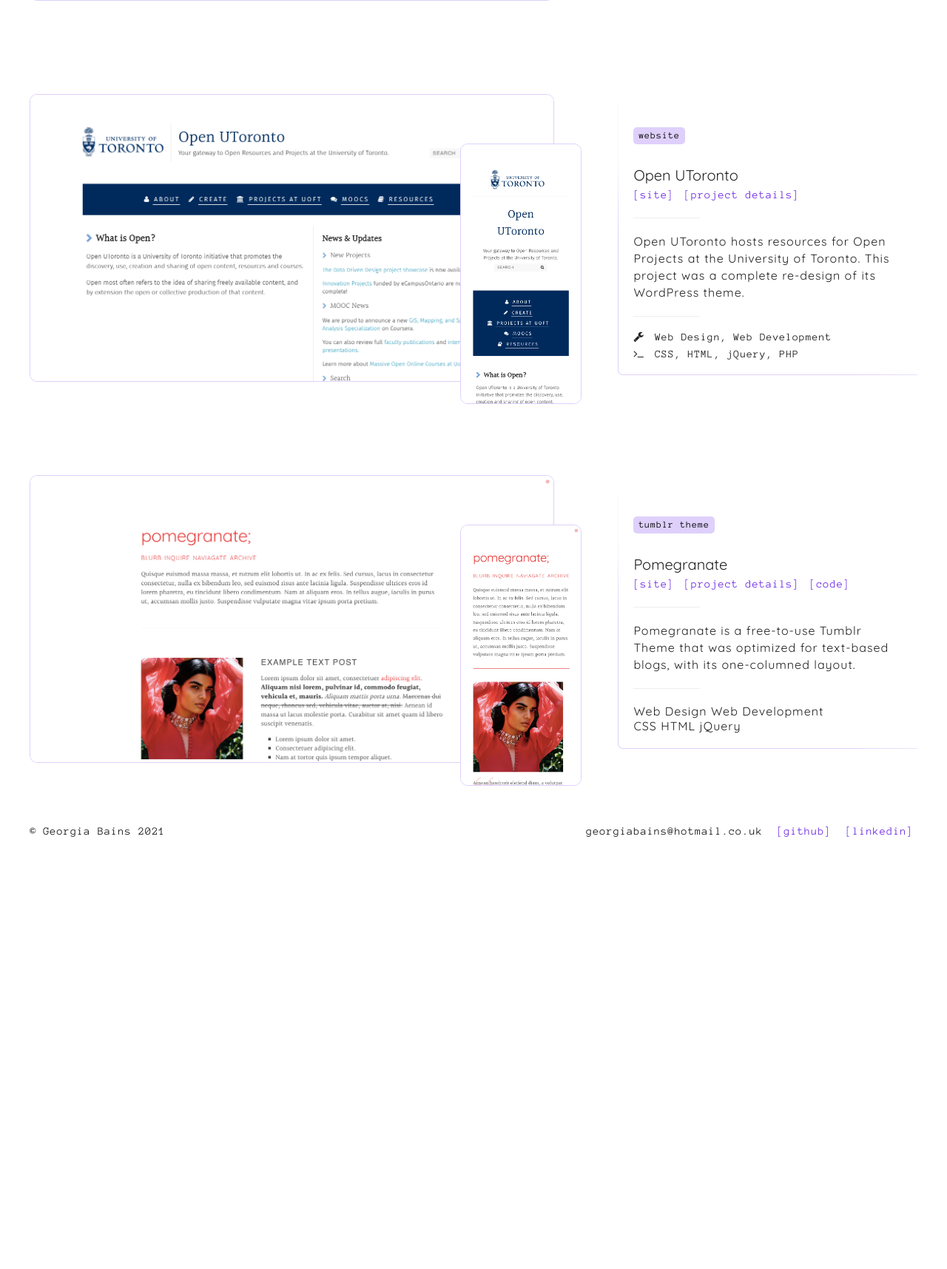
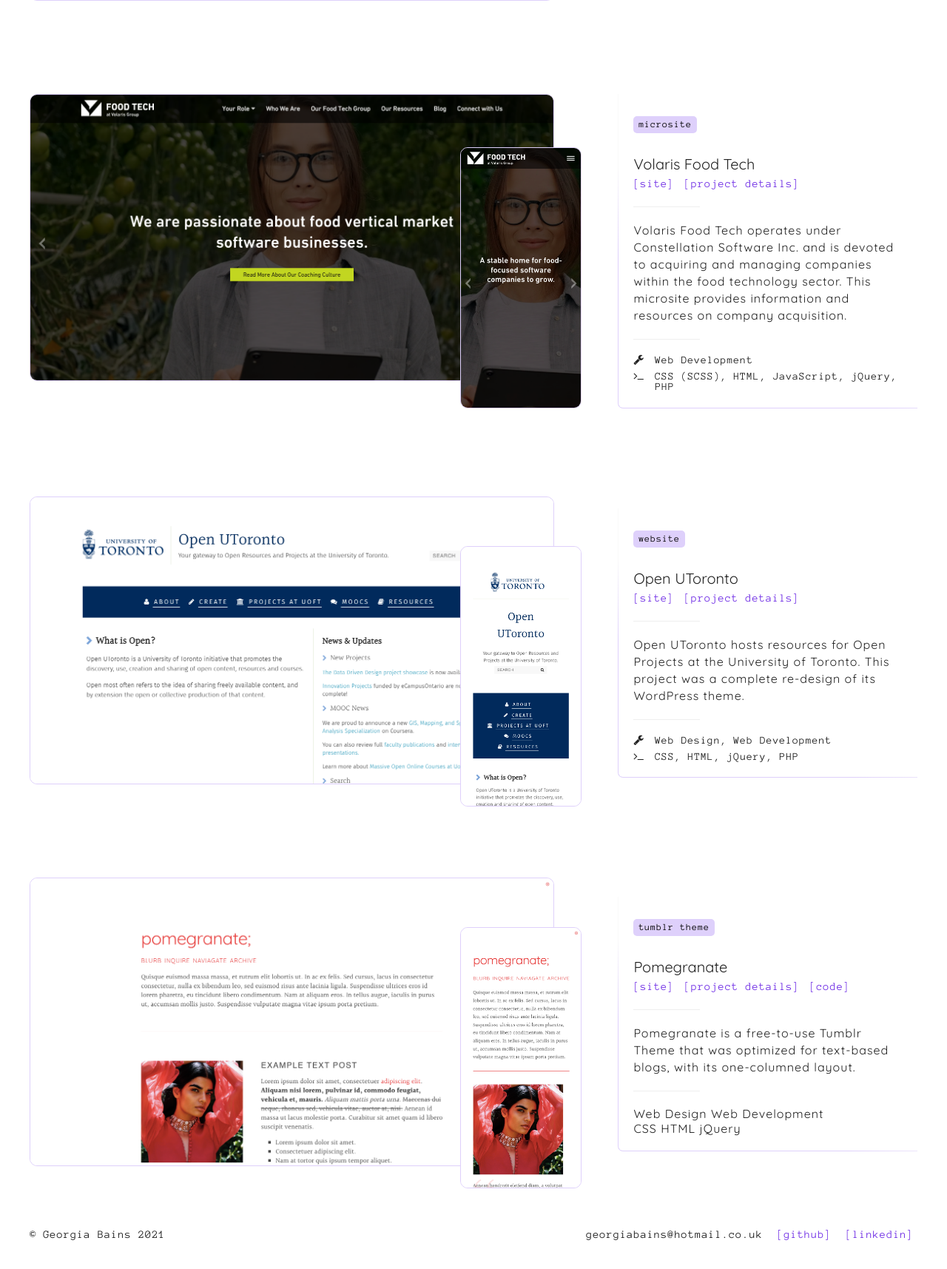
Before and after one commit to georgiabains/new_portfolio, a PHP site: page / in a window 1280 px wide. Shown: the part 1390-3105 px from the top of the page at 74% size. Before the commit the page ends 2521 px from the top, so only its background shows below. Run offline with PHP 8.4, Linux system fonts and the light colour scheme; some libraries are stand-ins or nearby versions; grey boxes are pictures that could not be loaded.

Commit message:
Added Food Tech tile to index and projects page. Fixed header issues on projects page.

```diff
--- a/_header.php
+++ b/_header.php
@@ -1,6 +1,6 @@
 <header>
 
-    <h1 class="main-title"><a href="/portfolio_new/">Georgia Bains.</a></h1>
+    <div class="main-title-wrap"><h1 class="main-title"><a href="/portfolio_new/">Georgia Bains.</a></h1></div>
 
     <div class="roles">
         <h2>
--- a/_header_projects.php
+++ b/_header_projects.php
@@ -1,6 +1,6 @@
 <header>
 
-    <h1 class="main-title" style="position: absolute !important;"><a href="/portfolio_new/">Georgia Bains.</a></h1>
+    <div class="main-title-wrap"><h1 class="main-title"><a href="/portfolio_new/">Georgia Bains.</a></h1></div>
 
     <div class="roles">
         <h2>
--- a/index.php
+++ b/index.php
@@ -72,6 +72,43 @@
                     <div class="role">
                         <ul>
                             <li>Web Design</li>
+                            <li>Web Development</li>
+                        </ul>
+                    </div>
+                    <div class="languages">
+                        <ul>
+                            <li>CSS (SCSS)</li>
+                            <li>HTML</li>
+                            <li>JavaScript</li>
+                            <li>jQuery</li>
+                            <li>PHP</li>
+                        </ul>
+                    </div>
+                </div>
+            </div>
+
+            <!-- Food Tech -->
+            <div class="project project-web">
+                <div class="project-thumbnail">
+                    <div class="desktop">
+                        <img src="img/projects/foodtech/foodtech_desktop_one.png"
+                             alt="Screenshot of Volaris Food Tech homepage - desktop">
+                    </div>
+                    <div class="mobile">
+                        <img src="img/projects/foodtech/foodtech_mobile_one.png"
+                             alt="Screenshot of Volaris Food Tech homepage - mobile">
+                    </div>
+                </div>
+                <div class="project-details">
+                    <a href="/projects.php" class="project-type">Microsite</a>
+                    <h4>Volaris Food Tech</h4>
+                    <ul class="project-links">
+                        <li><a class="bracket-link" href="https://foodtech.volarisgroup.com/" target="_blank" rel="noopener">site</a></li>
+                        <li><a class="bracket-link" href="project/foodtech.php">project details</a></li>
+                    </ul>
+                    <p class="description">Volaris Food Tech operates under Constellation Software Inc. and is devoted to acquiring and managing companies within the food technology sector. This microsite provides information and resources on company acquisition.</p>
+                    <div class="role">
+                        <ul>
                             <li>Web Development</li>
                         </ul>
                     </div>
--- a/sass/header.scss
+++ b/sass/header.scss
@@ -3,8 +3,9 @@ header {
     left: 0;
     width: 100%;
     padding: 30px 30px 30px 40px;
+    .main-title-wrap {
+        position: fixed;
         h1.main-title {
-        position: fixed;
             margin: 22px 0;
             a {
                 margin: 0;
@@ -13,6 +14,7 @@ header {
                 &::after {
                     content: "";
                     width: 0;
+                }
             }
         }
     }
@@ -273,8 +275,10 @@ header {
 @media screen and (min-width: 1600px) {
     header {
         padding: 40px 50px;
+        .main-title-wrap {
             h1.main-title {
                 font-size: 50px;
+            }
         }
         .roles {
             margin: 28px 0 0 25%;
@@ -298,10 +302,12 @@ header {
 
 @media screen and (max-width: 1300px) {
     header {
+        .main-title-wrap {
+            position: absolute;
             h1.main-title {
-            position: absolute;
                 a {
                     margin: 0 0 0 -3px;
+                }
             }
         }
     }
@@ -309,9 +315,10 @@ header {
 
 @media screen and (max-width: 900px) {
     header {
-        h1.main-title {
+        .main-title-wrap {
             position: relative;
         }
+
         .roles {
             margin: 0;
         }
@@ -321,8 +328,10 @@ header {
 @media screen and (max-width: 600px) {
     header {
         padding: 20px;
+        .main-title-wrap {
             h1.main-title {
                 font-size: 40px;
+            }
         }
         .roles {
             h2 {
--- a/sass/projects.scss
+++ b/sass/projects.scss
@@ -1,3 +1,9 @@
+header {
+    .main-title-wrap {
+        position: absolute;
+    }
+}
+
 main {
     section#list-of-projects {
         .projects-heading {
@@ -200,6 +206,17 @@ main {
     }
 }
 
+footer {
+    .footer-content {
+        .footer-copyright {
+            p {
+                bottom: 0;
+                position: relative;
+            }
+        }
+    }
+}
+
 /** Media Queries **/
 @media screen and (max-width: 1300px) {
     main {
@@ -257,6 +274,12 @@ main {
 }
 
 @media screen and (max-width: 900px) {
+    header {
+        .main-title-wrap {
+            position: relative;
+        }
+    }
+
     main {
         section#list-of-projects {
             .project-container {
--- a/sass/styles.scss
+++ b/sass/styles.scss
@@ -3,8 +3,8 @@
 @import "shared";
 @import "header";
 @import "footer";
+@import "home";
 @import "projects";
-@import "home";
 @import "projects_page";
 @import "project_page_single";
 @import "about";
```
Also changed, not shown: css/header.css (+14 -14 lines), css/projects.css (+14 -14 lines), css/styles.css (+62 -51 lines), projects.php (+37 -0 lines), img/projects/foodtech/foodtech_mobile_one.png, 1 other file. Lines whose indentation alone changed are shown as unchanged.
